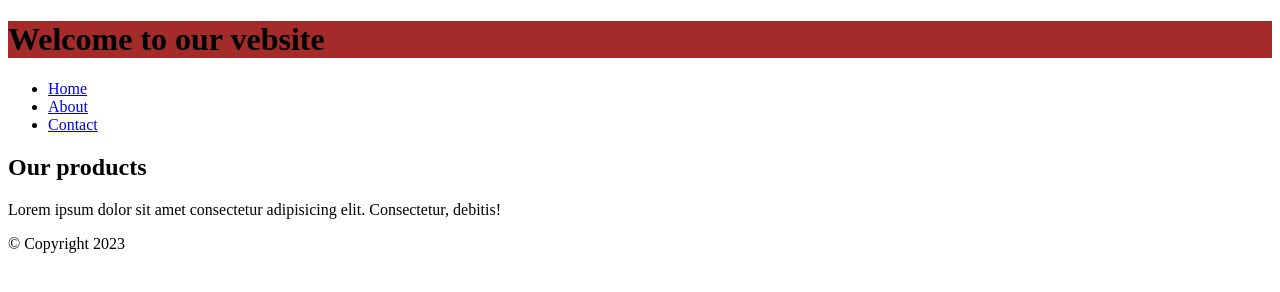
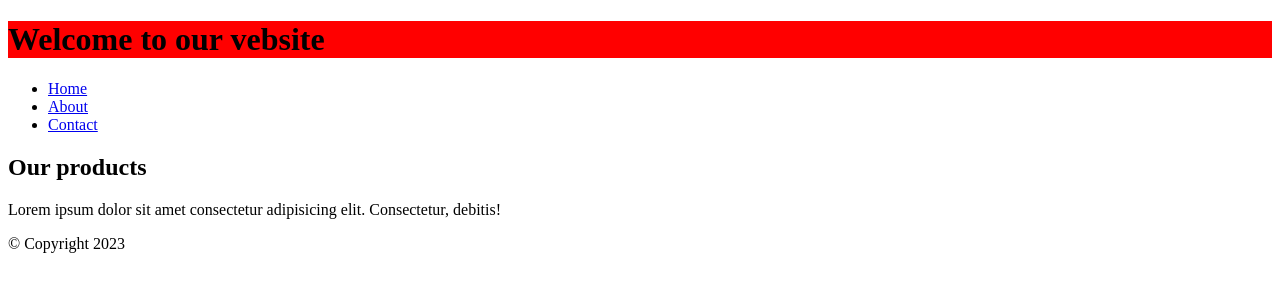
Before and after one commit to MrDilshodDev/new-repo, a plain HTML site: page index.html in a window 1280 px wide. Drawn offline with Linux system fonts and the light colour scheme.

Commit message:
added any.txt and main.css updated

```diff
--- a/main.css
+++ b/main.css
@@ -1,3 +1,3 @@
 h1 {
-	background-color: brown;
+	background-color: red;
 }
```
Also changed, not shown: any.txt (added).
